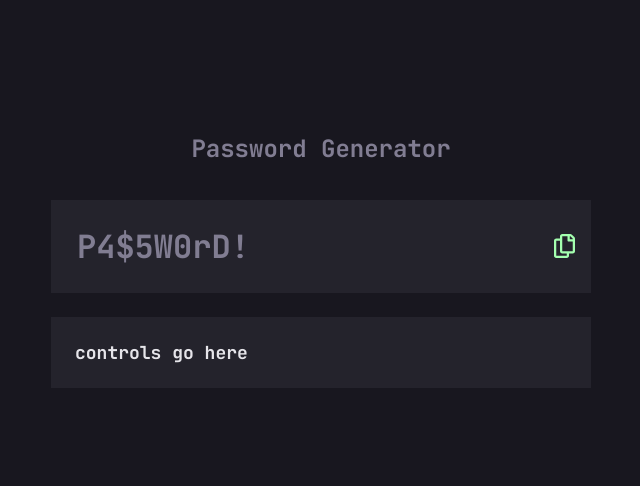
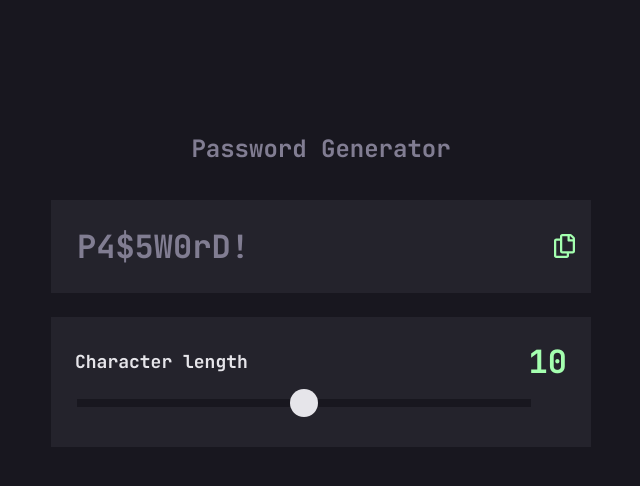
Before and after one commit to jessabean/password-generator-app, a React (Create React App) app: page / in a window 1280 px wide. Shown: the top 486 px of the page, without its empty margins (319-959 px from the left). Built offline with nearby package versions, Linux system fonts and the light colour scheme.

Commit message:
Create slider component

```diff
--- a/src/App.js
+++ b/src/App.js
@@ -1,5 +1,6 @@
 import './App.css';
 import PasswordInput from './components/PasswordInput/PasswordInput.js';
+import Slider from './components/Slider/Slider.js';
 
 function App() {
   return (
@@ -11,7 +12,7 @@ function App() {
         <PasswordInput></PasswordInput>
       </div>
       <div className='password-controls'>
-        controls go here
+        <Slider></Slider>
       </div>
     </div>
   );
--- /dev/null
+++ b/src/components/Slider/Slider.css
@@ -0,0 +1,68 @@
+.slider {
+  display: grid;
+  grid-template-columns: 1fr auto;
+  align-items: center;
+}
+
+.slider-value {
+  font-size: var(--font-size-h1);
+  color: var(--color-green);
+}
+
+.slider-input {
+  background: var(--color-black);
+  height: 0.5rem;
+  appearance: none;
+  width: 100%;
+  cursor: pointer;
+  margin-top: 1rem;
+  margin-bottom: 1rem;
+}
+
+.slider-input:focus {
+  outline: none;
+}
+
+/* Firefox */
+.slider-input::-moz-range-track {
+  background: var(--color-black);
+  height: 0.5rem;
+}
+
+.slider-input::-moz-range-thumb {
+  width: 28px;
+  height: 28px;
+  background: var(--color-gray-light);
+  border-radius: 50%;
+  border: none;
+}
+
+.slider-input::-moz-range-progress {
+  background: var(--color-green);
+  height: 0.5rem;
+}
+
+/* Chrome, Safari */
+input[type=range]{
+  -webkit-appearance: none;
+}
+
+.slider-input::-webkit-slider-runnable-track {
+  height: 0.5rem;
+  background: var(--color-black);
+  border: none;
+}
+
+.slider-input::-webkit-slider-thumb {
+  -webkit-appearance: none;
+  border: none;
+  height: 28px;
+  width: 28px;
+  border-radius: 50%;
+  background: var(--color-gray-light);
+  margin-top: -10px;
+}
+
+.slider-input:focus {
+  outline: none;
+}
--- /dev/null
+++ b/src/components/Slider/Slider.js
@@ -0,0 +1,25 @@
+import { useState } from 'react';
+import './Slider.css';
+
+function Slider() {
+  const MIN_VALUE = 0;
+  const MAX_VALUE = 20;
+  const [sliderValue, setSliderValue] = useState(10);
+
+  function handleValueChange(event) {
+    console.log(sliderValue);
+    setSliderValue(event.target.value);
+  }
+
+  return(
+    <>
+      <div className='slider'>
+        <label className='slider-label'>Character length</label>
+        <span className='slider-value'>{sliderValue}</span>
+        <input className='slider-input' type='range' min={MIN_VALUE} max={MAX_VALUE} value={sliderValue} onChange={handleValueChange} />
+      </div>
+    </>
+  )
+}
+
+export default Slider;
```
